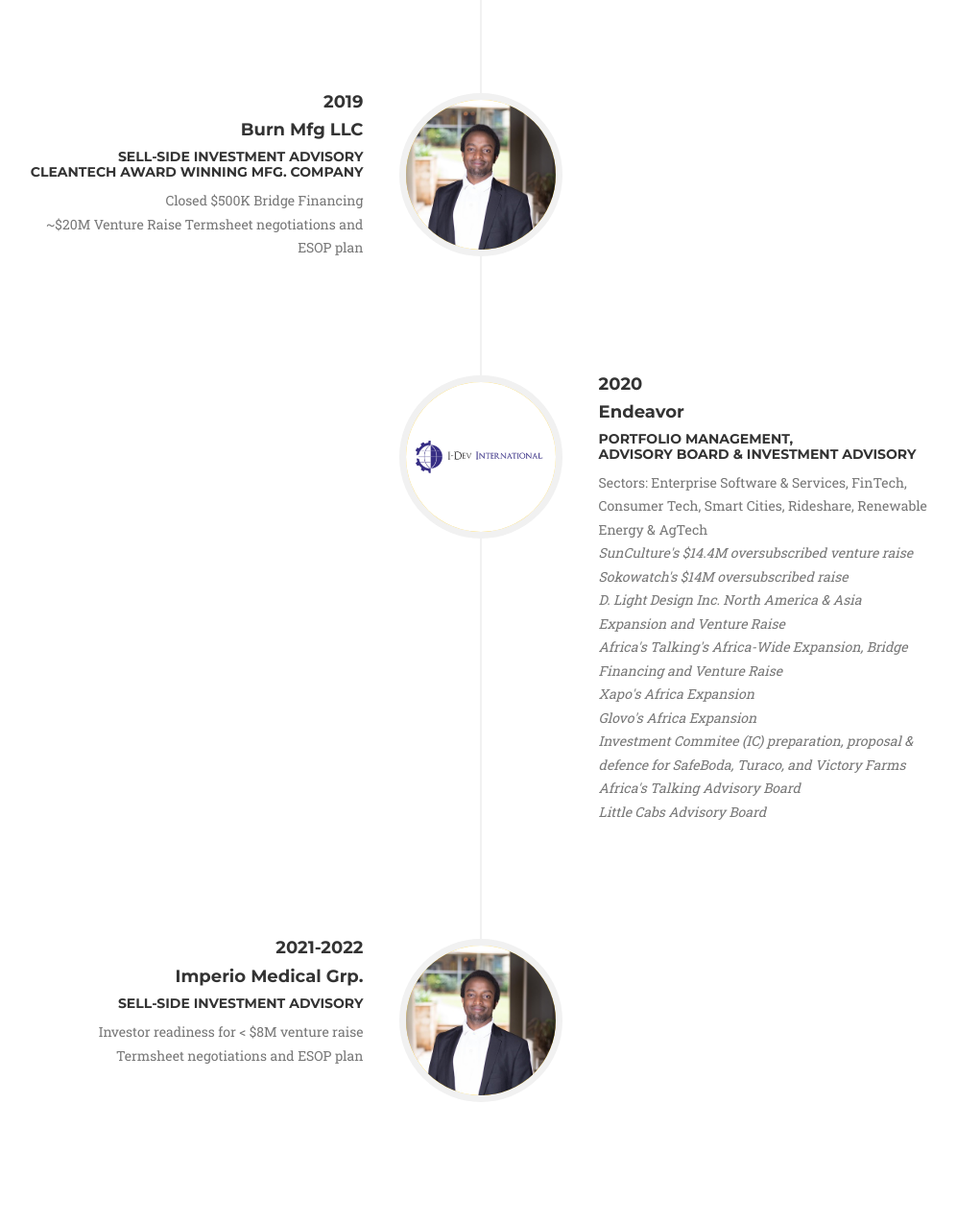
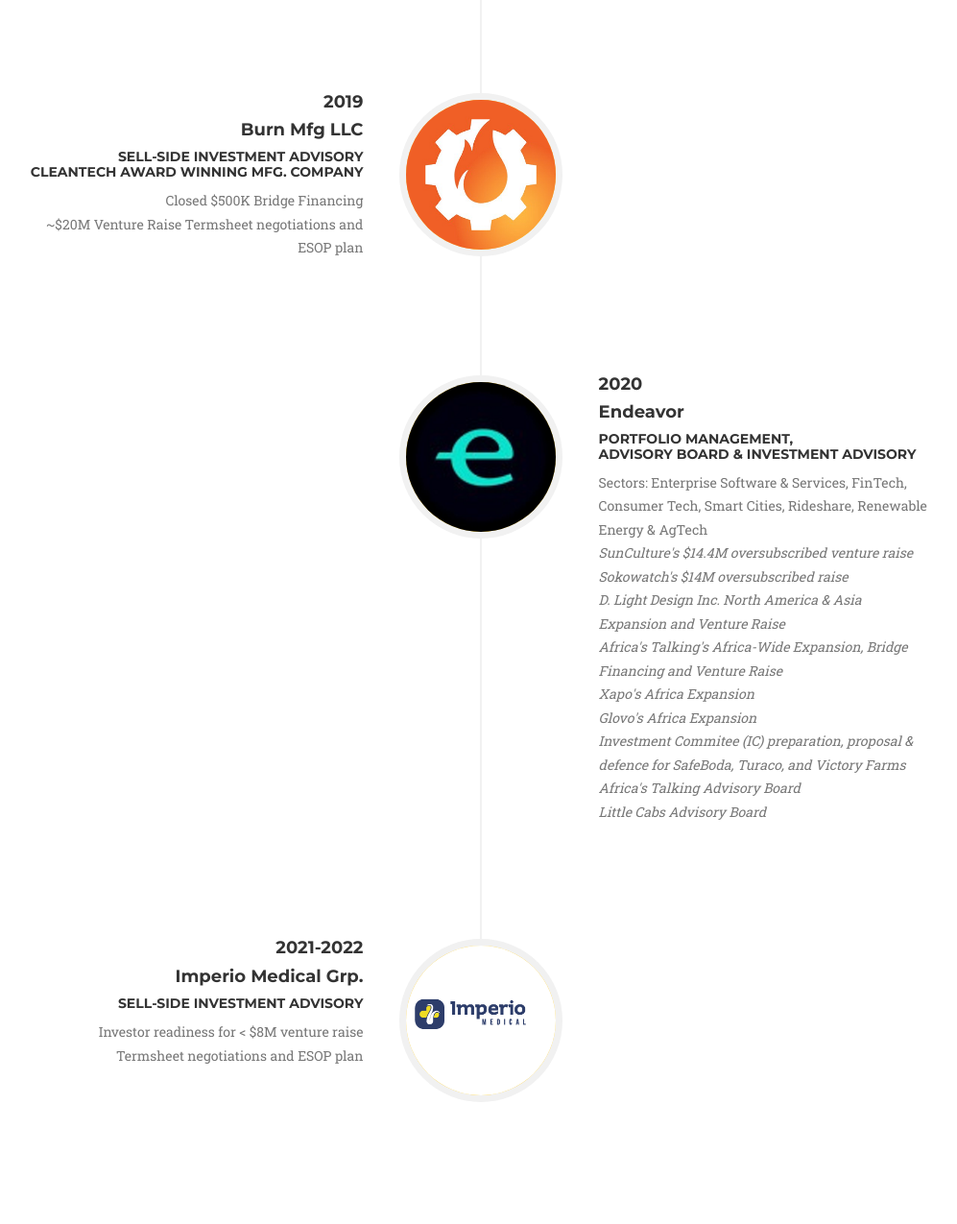
Before and after one commit to cheruiyots/cheruiyots.github.io, a website: page index.html in a window 1280 px wide. Shown: the part 10025-11300 px from the top of the page at 96% size, without its empty margins (139-1136 px from the left). Drawn offline with nearby package versions, Linux system fonts and the light colour scheme; files that its build step writes are made by us from their sources; a web font is replaced by a local one.

Commit message:
2022 Updates - Image links

```diff
--- a/index.html
+++ b/index.html
@@ -691,7 +691,7 @@
                         </li>
                         <li>
                             <div class="timeline-image">
-                                <img class="img-circle img-responsive" src="img/about/selfportrait.jpg" alt="">
+                                <img class="img-circle img-responsive" src="img/about/burn-logo.png" alt="">
                             </div>
                             <div class="timeline-panel">
                                 <div class="timeline-heading">
@@ -706,7 +706,7 @@
                         </li>
                         <li class="timeline-inverted">
                             <div class="timeline-image">
-                                <img class="img-circle img-responsive" src="img/about/idev-logo.png" alt="">
+                                <img class="img-circle img-responsive" src="img/about/endeavor-logo.png" alt="">
                             </div>
                             <div class="timeline-panel">
                                 <div class="timeline-heading">
@@ -721,7 +721,7 @@
                         </li>
                         <li>
                             <div class="timeline-image">
-                                <img class="img-circle img-responsive" src="img/about/selfportrait.jpg" alt="">
+                                <img class="img-circle img-responsive" src="img/about/img-logo.png" alt="">
                             </div>
                             <div class="timeline-panel">
                                 <div class="timeline-heading">
```
